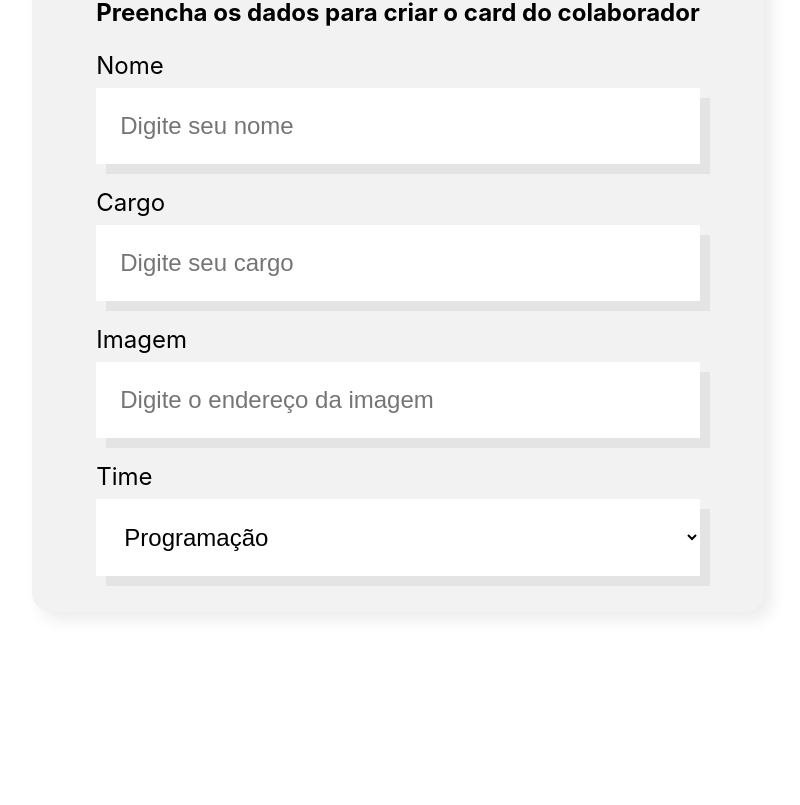
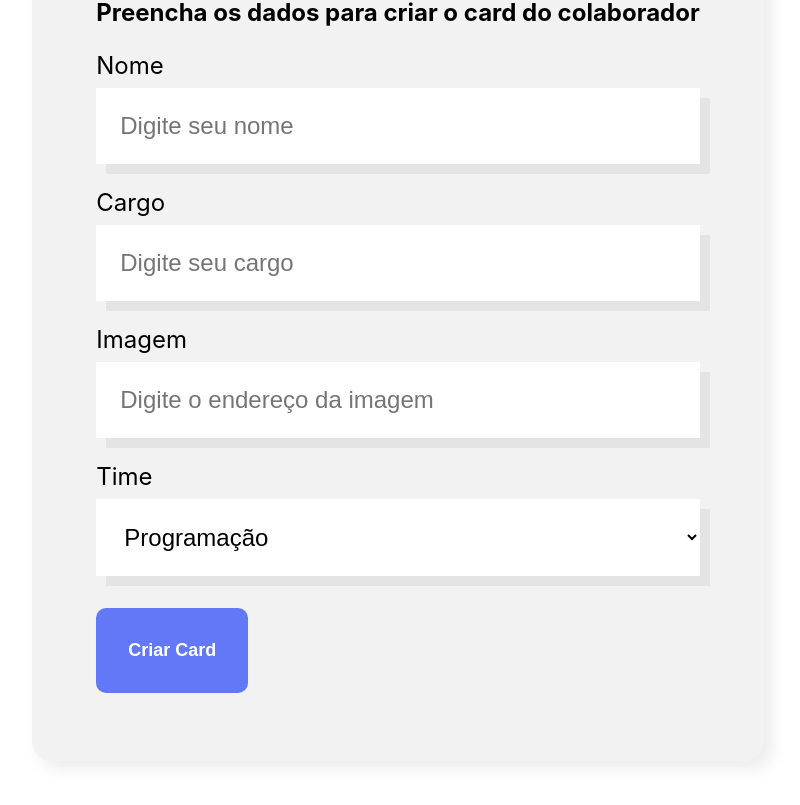
Before and after one commit to leanderarf/projeto-organo, a React (Create React App) app: page / in a window 1280 px wide. Shown: the part 636-1441 px from the top of the page, without its empty margins (242-1042 px from the left). Before the commit the page ends 1328 px from the top, so only its background shows below. Built offline with nearby package versions, Linux system fonts and the light colour scheme.

Commit message:
criação e implementação do botão

```diff
--- /dev/null
+++ b/src/componentes/Botao/Botao.css
@@ -0,0 +1,15 @@
+.botao {
+    background-color: #6278f7;
+    border-radius: 10px;
+    font-weight: 700;
+    font-size: 18px;
+    padding: 32px;
+    border: none;
+    cursor: pointer;
+    color: #FFF;
+    margin: 32px 0;
+}
+
+.botao:hover {
+    color: #95FFD4;
+}
--- /dev/null
+++ b/src/componentes/Botao/index.js
@@ -0,0 +1,11 @@
+import './Botao.css'
+
+const Botao = (props) => {
+    return (
+        <button className='botao'>
+            {props.children}
+        </button>
+    )
+}
+
+export default Botao
--- a/src/componentes/CampoTexto/index.js
+++ b/src/componentes/CampoTexto/index.js
@@ -6,7 +6,7 @@
     return (
         <div className="campo-texto">
             <label>{props.label}</label>
-            <input placeholder={props.placeholder}/>
+            <input required={props.obrigatorio} value={props.valor} onChange={props.aoAlterado} placeholder={props.placeholder}/>
             {/*<input placeholder={placeholderModificado}/>*/}
         </div>
     )
--- a/src/componentes/Formulario/index.js
+++ b/src/componentes/Formulario/index.js
@@ -1,3 +1,4 @@
+import Botao from '../Botao'
 import CampoTexto from '../CampoTexto'
 import ListaSuspensa from '../ListaSuspensa'
 import './Formulario.css'
@@ -15,15 +16,23 @@
         'Inovação e Gestão'
     ]
 
+    const aoSalvar = (evento) => {
+        evento.preventDefault()
+        console.log('Form foi submetido')
+    }
+
 
     return (
         <section className='formulario'>
-            <form>
+            <form onSubmit={aoSalvar}>
                 <h2>Preencha os dados para criar o card do colaborador</h2>
-                <CampoTexto label="Nome" placeholder="Digite seu nome" />
-                <CampoTexto label="Cargo" placeholder="Digite seu cargo" />
-                <CampoTexto label="Imagem" placeholder="Digite o endereço da imagem" />
-                <ListaSuspensa label="Time" itens = {times}/>
+                <CampoTexto obrigatorio={true} label="Nome" placeholder="Digite seu nome" />
+                <CampoTexto obrigatorio={true} label="Cargo" placeholder="Digite seu cargo" />
+                <CampoTexto obrigatorio={true} label="Imagem" placeholder="Digite o endereço da imagem" />
+                <ListaSuspensa obrigatorio={true} label="Time" itens = {times}/>
+                <Botao>
+                    Criar Card
+                </Botao>
             </form>
         </section>
     )
--- a/src/componentes/ListaSuspensa/index.js
+++ b/src/componentes/ListaSuspensa/index.js
@@ -6,7 +6,7 @@
     return (
         <div className='lista-suspensa'>
             <label>{props.label}</label>
-            <select>
+            <select required={props.obrigatorio}>
                 {props.itens.map(item => {
                     return <option key={item}>{item}</option>
                 })}
```
